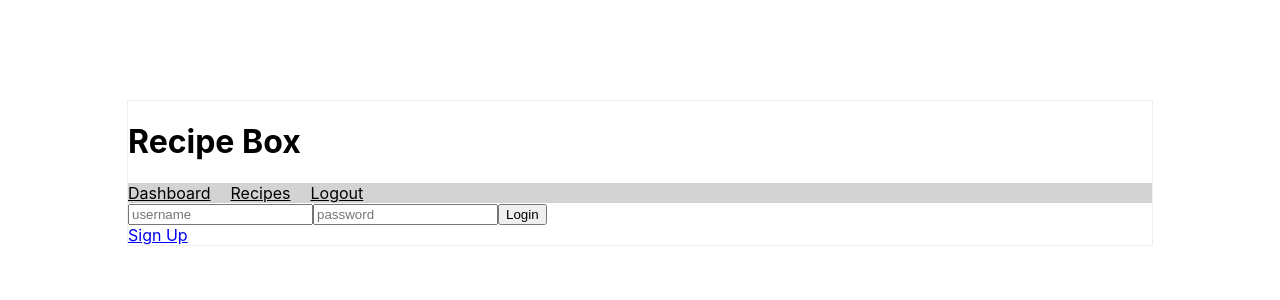
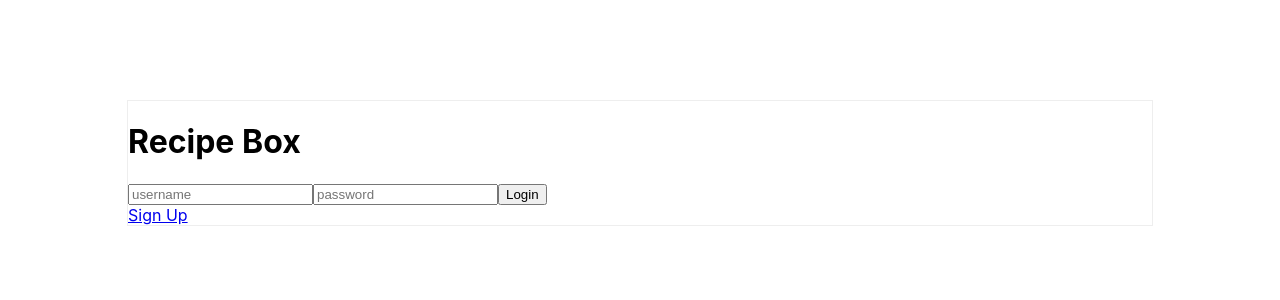
Before and after one commit to DGMarkel/recipe-box-client, a React (Create React App) app: page /login in a window 1280 px wide. Shown: the top 300 px of the page. Built offline with nearby package versions, Linux system fonts and the light colour scheme.

Commit message:
add function to display nav links only whn logged in

```diff
--- a/src/App.js
+++ b/src/App.js
@@ -1,19 +1,30 @@
 import React, { Component } from 'react';
+import Auth from './modules/Auth'
 import './App.css'
 import routes from './routes'
 
+
 export default class App extends Component {
-  render() {
+
+  renderNavLinks = () => {
     return (
-      <div className="App">
-       <div id="mainLogo">
-         <h1>Recipe Box</h1>
-       </div>
-       <div className="nav">
+      <div>
          <a href="/dash">Dashboard</a>
          <a href="/recipes">Recipes</a>
          <a href="/logout" onClick={this.props.handleLogout}>Logout</a>
        </div>
+    )
+  }
+
+  render() {
+    return (
+      <div className="App">
+        <div id="mainLogo">
+          <h1>Recipe Box</h1>
+        </div>
+        <div className="nav">
+          { Auth.isUserAuthenticated() ? this.renderNavLinks() : <> </>}
+        </div>
       <>{ routes }</>
       </div>
     )
```
